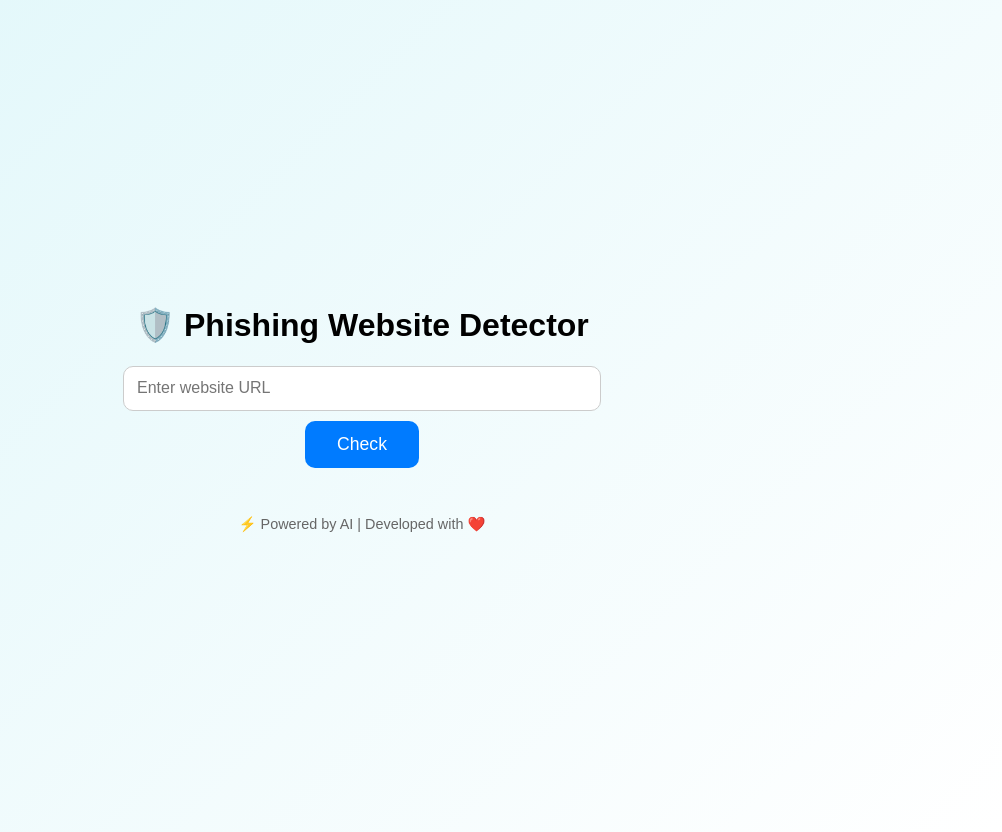
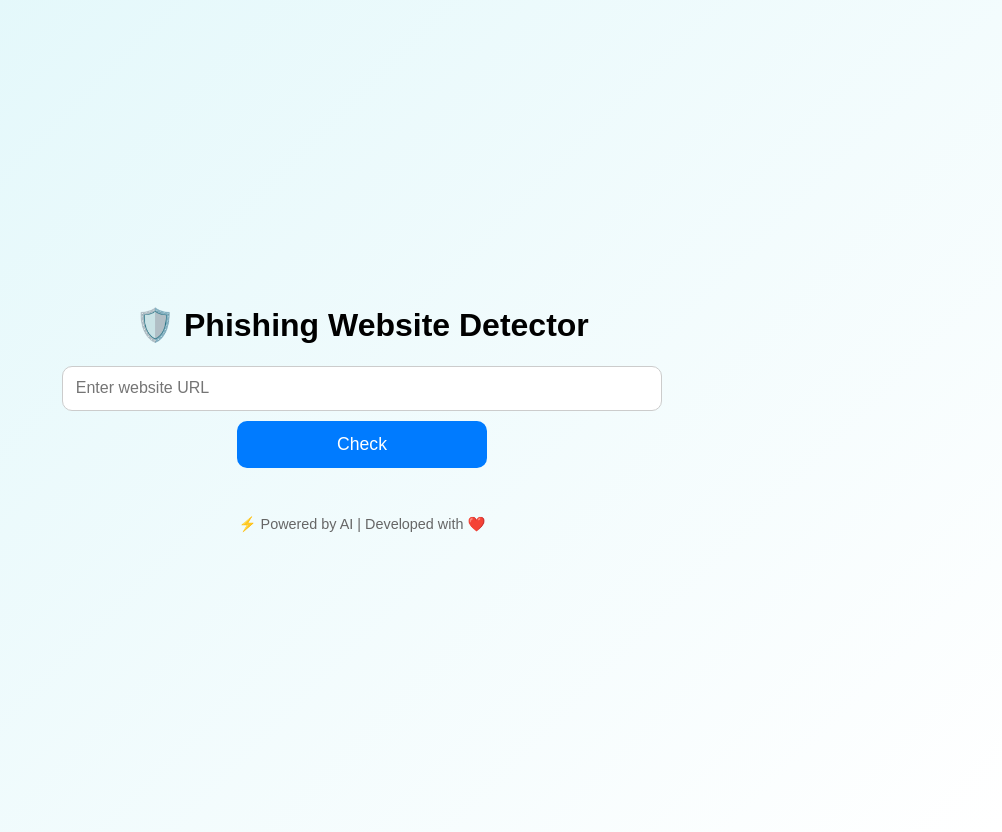
Before and after one commit to AdeshRathod/phishing-web--frontend, a React (Create React App) app: page / in a window 1280 px wide. Shown: the whole page, without its empty margins (278-1280 px from the left). Built offline with nearby package versions, Linux system fonts and the light colour scheme.

Commit message:
Refactor styles in App component for improved layout and consistency

```diff
--- a/src/App.js
+++ b/src/App.js
@@ -1,4 +1,3 @@
-
 import React, { useState } from "react";
 import { checkUrlSafety } from "./api/phishingApi";
 import { motion } from "framer-motion";
@@ -47,6 +46,7 @@
       flexDirection: "column",
       gap: "10px",
       alignItems: "center",
+      width: "100%",
     },
     input: {
       padding: "0.8rem",
@@ -54,7 +54,7 @@
       borderRadius: "10px",
       border: "1px solid #ccc",
       fontSize: "1rem",
-      maxWidth: "450px",
+      boxSizing: "border-box",
     },
     button: {
       padding: "0.8rem 2rem",
@@ -65,6 +65,8 @@
       fontSize: "1.1rem",
       cursor: "pointer",
       transition: "background 0.3s ease",
+      width: "100%",
+      maxWidth: "250px",
     },
     resultCard: {
       marginTop: "20px",
@@ -77,6 +79,7 @@
       boxShadow: "0 8px 30px rgba(0, 0, 0, 0.15)",
       transition: "transform 0.3s",
       backgroundColor: "white",
+      boxSizing: "border-box",
     },
     safe: {
       backgroundColor: "#d4edda",
@@ -93,6 +96,7 @@
     detailItem: {
       textAlign: "left",
       marginBottom: "10px",
+      wordBreak: "break-word",
     },
     badge: {
       display: "inline-block",
@@ -153,7 +157,9 @@
           <motion.div
             style={{
               ...styles.resultCard,
-              ...(result.prediction === "Legitimate" ? styles.safe : styles.phishing),
+              ...(result.prediction === "Legitimate"
+                ? styles.safe
+                : styles.phishing),
             }}
             initial={{ scale: 0.8, opacity: 0 }}
             animate={{ scale: 1, opacity: 1 }}
@@ -176,7 +182,9 @@
                       : styles.badgeFalse),
                   }}
                 >
-                  {result.external_checks.safe_browsing_detected ? "Detected" : "Not Detected"}
+                  {result.external_checks.safe_browsing_detected
+                    ? "Detected"
+                    : "Not Detected"}
                 </span>
               </div>
 
@@ -190,7 +198,9 @@
                       : styles.badgeFalse),
                   }}
                 >
-                  {result.external_checks.virustotal_detected ? "Detected" : "Not Detected"}
+                  {result.external_checks.virustotal_detected
+                    ? "Detected"
+                    : "Not Detected"}
                 </span>
               </div>
             </div>
```
